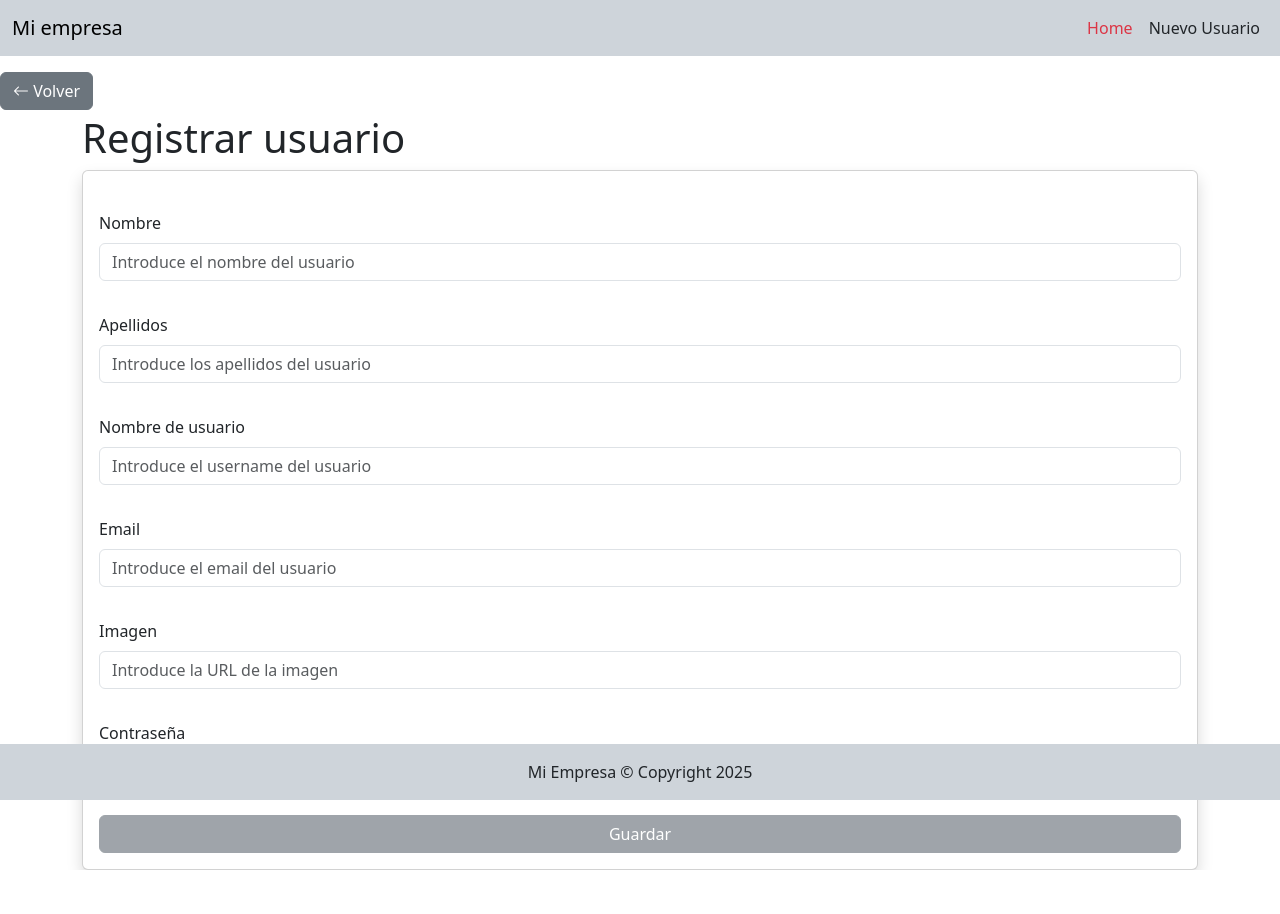
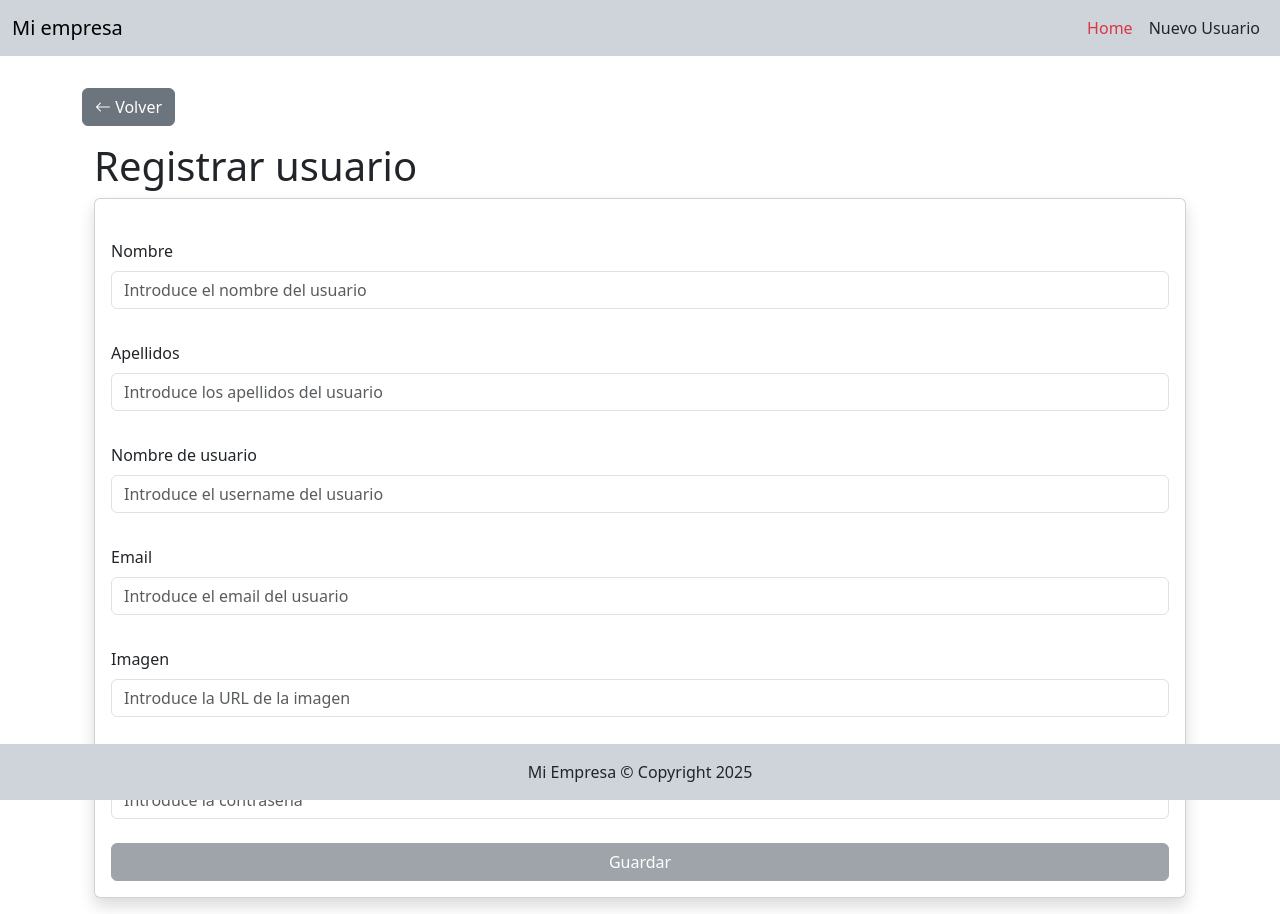
Before and after one commit to JuanDacoder24/DWEC_2026, an Angular app in the folder API-Rest/: page /form in a window 1280 px wide. Before the commit the page ends 870 px from the top, so only its background shows below. Built offline with nearby package versions, Linux system fonts and the light colour scheme.

Commit message:
hacer tarjeta de mas detalles, tambien terminar la opcion de eliminar

```diff
--- a/API-Rest/src/app/app.html
+++ b/API-Rest/src/app/app.html
@@ -1,7 +1,7 @@
 
   <app-nav-bar></app-nav-bar>
 
-  <main>
+  <main class="container my-3">
     <router-outlet></router-outlet>
   </main>
 
--- a/API-Rest/src/app/app.routes.ts
+++ b/API-Rest/src/app/app.routes.ts
@@ -1,9 +1,11 @@
 import { Routes } from '@angular/router';
 import { Home } from './pages/home/home';
 import { Form } from './pages/form/form';
+import { SeeDetails } from './components/see-details/see-details';
 
 export const routes: Routes = [
     {path: '', pathMatch: 'full', redirectTo: 'home'},
     {path: 'home', component: Home},
-    {path: 'form', component: Form}
+    {path: 'form', component: Form},
+    {path: 'seeDetails', component: SeeDetails}
 ];
--- a/API-Rest/src/app/components/card/card.html
+++ b/API-Rest/src/app/components/card/card.html
@@ -10,22 +10,14 @@
                         {{miUsuario.first_name}} {{miUsuario.last_name}}
                     </h6>
                     <div class="d-flex justify-content-center gap-2">
-                        <button class="btn btn-outline-success btn-sm d-flex flex-column align-items-center border-0"
-                                (click)="seeDetails()">
-                            <i class="bi bi-eye fs-5"></i>
-                            <small style="font-size: 0.7rem;">Ver detalles</small>
+                        <button class="btn btn-outline-success btn-sm d-flex flex-column align-items-center border-0"(click)="seeDetails(miUsuario)">
+                            <i class="bi bi-eye fs-5"></i><small style="font-size: 0.7rem;">Ver detalles</small>
                         </button>
-
-                        <button class="btn btn-outline-primary btn-sm d-flex flex-column align-items-center border-0"
-                                (click)="updateUser()">
-                            <i class="bi bi-arrow-repeat fs-5"></i>
-                            <small style="font-size: 0.7rem;">Actualizar</small>
+                        <button class="btn btn-outline-primary btn-sm d-flex flex-column align-items-center border-0"(click)="updateUser()">
+                            <i class="bi bi-arrow-repeat fs-5"></i><small style="font-size: 0.7rem;">Actualizar</small>
                         </button>
-
-                        <button class="btn btn-outline-danger btn-sm d-flex flex-column align-items-center border-0"
-                                (click)="deleteUser(miUsuario)">
-                            <i class="bi bi-trash fs-5"></i>
-                            <small style="font-size: 0.7rem;">Eliminar</small>
+                        <button class="btn btn-outline-danger btn-sm d-flex flex-column align-items-center border-0"(click)="deleteUser(miUsuario)">
+                            <i class="bi bi-trash fs-5"></i><small style="font-size: 0.7rem;">Eliminar</small>
                         </button>
                     </div>
                 </div>
--- a/API-Rest/src/app/components/card/card.ts
+++ b/API-Rest/src/app/components/card/card.ts
@@ -36,8 +36,8 @@ export class Card {
     }
   }
 
-  seeDetails() {
-
+  seeDetails(user: IUsuario) {
+    this.router.navigate(['/seeDetails', user._id])
   }
 
   updateUser() {
--- a/API-Rest/src/app/pages/form/form.html
+++ b/API-Rest/src/app/pages/form/form.html
@@ -2,7 +2,7 @@
     <button type="button" class="btn btn-secondary mt-3" [routerLink]="['/home']"><i class="bi bi-arrow-left"></i>
         Volver</button>
     <div class="container">
-        <div class="mt-1">
+        <div class="mt-3">
             <h1>Registrar usuario</h1>
             <form [formGroup]="modelForm" class="card p-3 shadow" (ngSubmit)="getDataForm()">
                 <div class="my-2">
```
